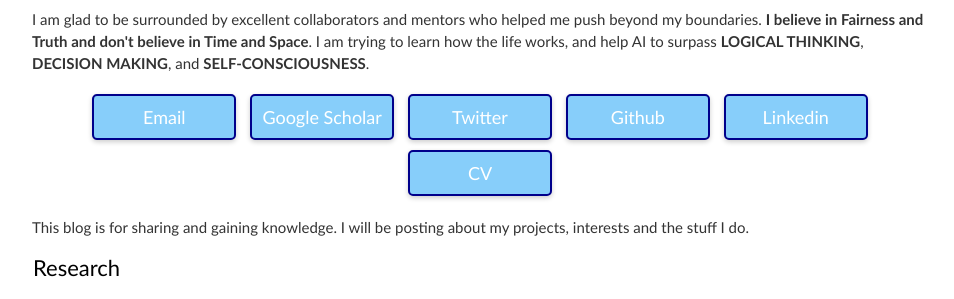
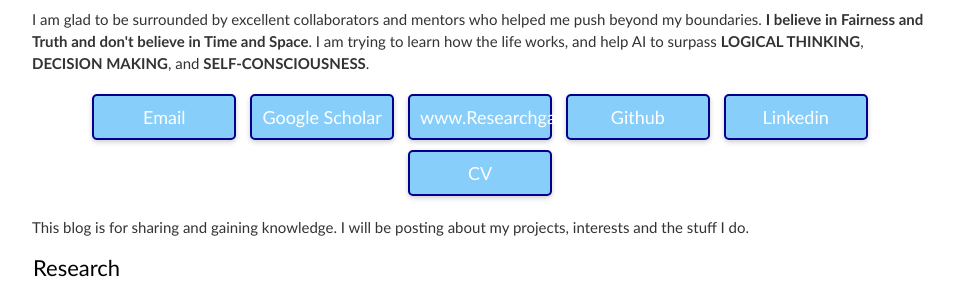
Before and after one commit to ArmanBehnam/ArmanBehnam.github.io, a Jekyll site: the page built from index.html, in a window 1280 px wide. Shown: the part 339-638 px from the top of the page, without its empty margins (160-1114 px from the left). Built offline with Jekyll 4.4.1, drawn with Linux system fonts in a browser that asks for light colours.

Commit message:
Update index.html

```diff
--- a/index.html
+++ b/index.html
@@ -29,7 +29,7 @@ title: Arman Behnam's website
     .button:hover {
 	background: linear-gradient(to bottom, #87CEFA, #00008B);
 /*         background-color: #87CEFA; */
-	color: #00008B; /* Change hover font color to dark blue */
+/* 	color: #00008B; /* Change hover font color to dark blue */ */
     }
 	    #myimg{
 	      width:100%;
@@ -67,7 +67,7 @@ title: Arman Behnam's website
 	<p style="text-align:center">
     <a href="mailto:abehnam@hawk.iit.edu" class="button">Email</a>
     <a href="https://scholar.google.com/citations?user=KgzHjgMAAAAJ&hl=en&oi=ao" class="button">Google Scholar</a>
-    <a href="https://twitter.com/Arman_behnam" class="button">Twitter</a>
+    <a href="https://www.researchgate.net/profile/Arman-Behnam" class="button">www.Researchgate.net</a>
     <a href="https://github.com/ArmanBehnam" class="button">Github</a>
     <a href="https://www.linkedin.com/in/arman-behnam/" class="button">Linkedin</a>
     <a href="resume/June_2023_CV.pdf" class="button">CV</a>
```
